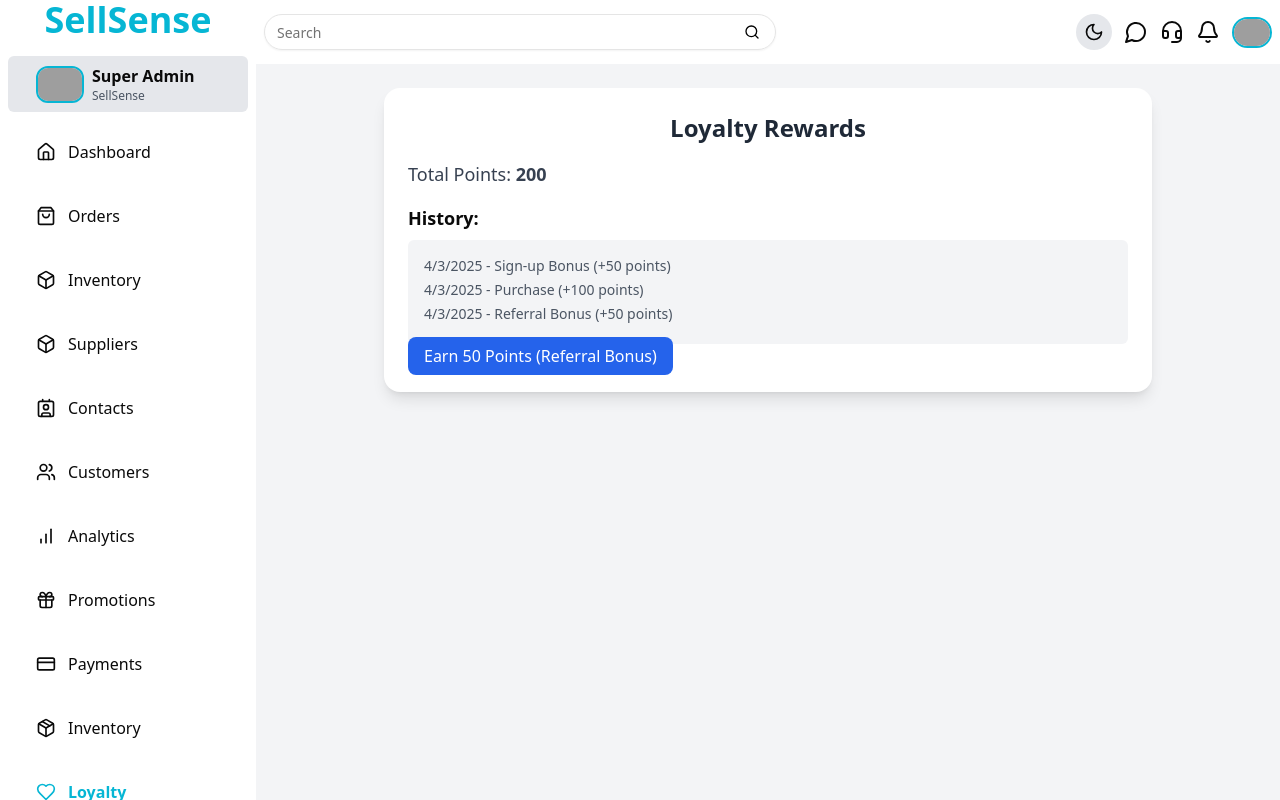
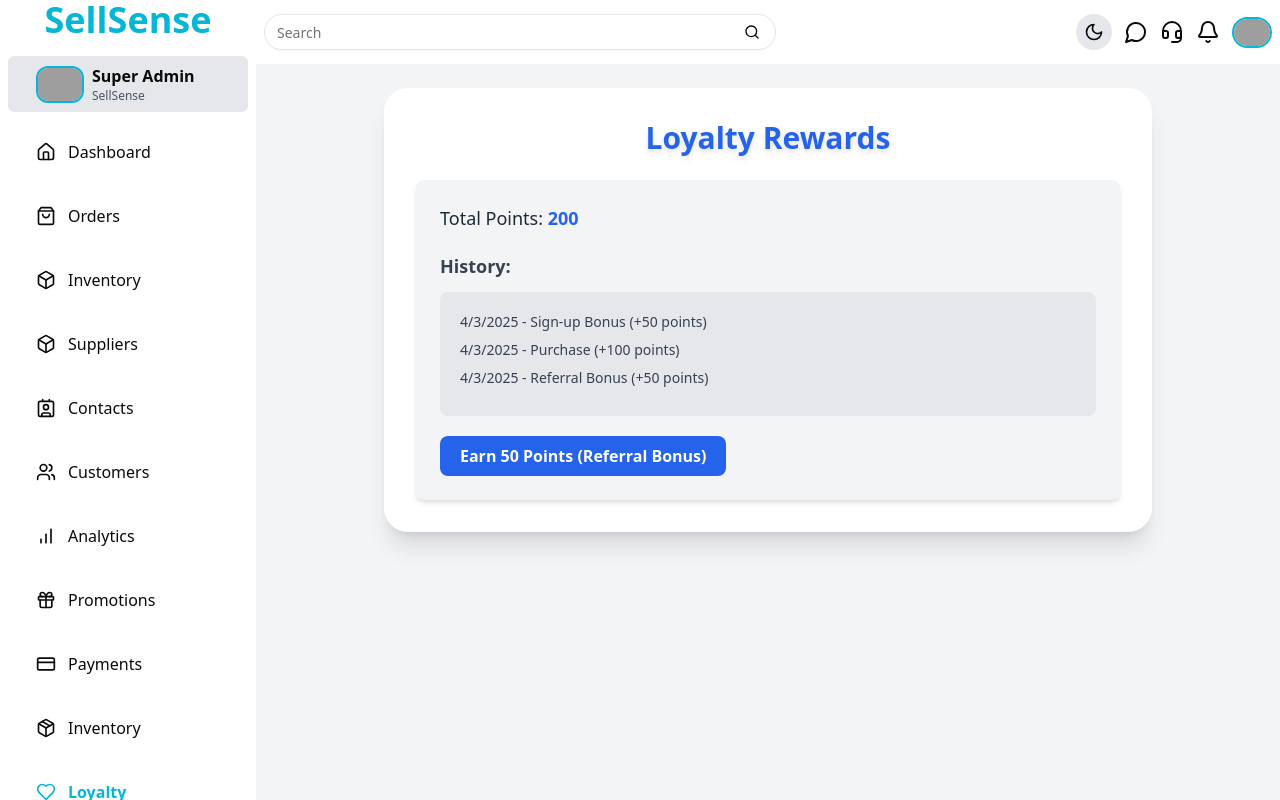
Before and after one commit to xyryc/sellsense-crm, a Next.js app: page /loyalty in a window 1280 px wide. Built offline with nearby package versions, Linux system fonts and the light colour scheme; grey boxes are pictures that could not be loaded.

Commit message:
update ui

```diff
--- a/src/app/(root)/loyalty/page.tsx
+++ b/src/app/(root)/loyalty/page.tsx
@@ -57,52 +57,51 @@ const LoyaltyPage = ({ userId }: { userId: string }) => {
   }, [userId]);
 
   return (
-    <section className="max-w-3xl mx-auto p-6 bg-white shadow-lg rounded-2xl">
-      <h2 className="text-2xl font-bold text-gray-800 text-center">
+    <section className="max-w-3xl mx-auto p-8 bg-white text-gray-800 shadow-xl rounded-3xl">
+    <h2 className="text-3xl font-extrabold text-center text-blue-600 drop-shadow-md">
       Loyalty Rewards
     </h2>
     {loading ? (
-        <div className="flex justify-center mt-4" aria-live="polite">
-          <Loader2 className="animate-spin text-gray-500 w-6 h-6" />
+      <div className="flex justify-center mt-6" aria-live="polite">
+        <Loader2 className="animate-spin text-blue-600 w-8 h-8" />
       </div>
     ) : error ? (
-        <div className="text-center mt-4" aria-live="assertive">
-          <p className="text-red-500">{error}</p>
+      <div className="text-center mt-6" aria-live="assertive">
+        <p className="text-red-500 font-semibold">{error}</p>
         <button
-            className="mt-2 bg-blue-600 text-white px-4 py-2 rounded-lg hover:bg-blue-700"
+          className="mt-3 bg-blue-600 text-white px-5 py-2 rounded-lg font-semibold hover:bg-blue-700 transition"
           onClick={fetchLoyaltyPoints}
         >
           Retry
         </button>
       </div>
     ) : loyaltyData ? (
-        <div className="mt-4">
-          <p className="text-lg text-gray-700">
-            Total Points:{" "}
-            <span className="font-semibold">{loyaltyData.points}</span>
+      <div className="mt-6 p-6 bg-gray-100 rounded-lg shadow-md">
+        <p className="text-lg font-medium">
+          Total Points: <span className="font-bold text-blue-600">{loyaltyData.points}</span>
         </p>
-          <h3 className="mt-4 text-lg font-semibold">History:</h3>
-          <ul className="bg-gray-100 p-4 rounded-md mt-2">
+        <h3 className="mt-5 text-lg font-semibold text-gray-700">History:</h3>
+        <ul className="bg-gray-200 p-5 rounded-lg mt-3">
           {loyaltyData.history.length > 0 ? (
             loyaltyData.history.map((entry, index) => (
-                <li key={index} className="text-gray-600 text-sm mb-1">
-                  {new Date(entry.date).toLocaleDateString()} - {entry.action}{" "}
-                  (+{entry.points} points)
+              <li key={index} className="text-gray-700 text-sm mb-2">
+                {new Date(entry.date).toLocaleDateString()} - {entry.action} (+{entry.points} points)
               </li>
             ))
           ) : (
             <p className="text-gray-500 text-sm">No history yet.</p>
           )}
         </ul>
-          <Link href="/referral"
-            className="mt-4 bg-blue-600 text-white px-4 py-2 rounded-lg hover:bg-blue-700"
+        <Link
+          href="/referral"
+          className="mt-5 inline-block bg-blue-600 text-white px-5 py-2 rounded-lg font-semibold hover:bg-blue-700 transition"
           onClick={() => addPoints(50, "Referral Bonus")}
         >
           Earn 50 Points (Referral Bonus)
         </Link>
       </div>
     ) : (
-        <p className="text-gray-500 text-center mt-4">No data available.</p>
+      <p className="text-gray-500 text-center mt-6">No data available.</p>
     )}
   </section>
   );
```
Lines whose indentation alone changed are shown as unchanged.
